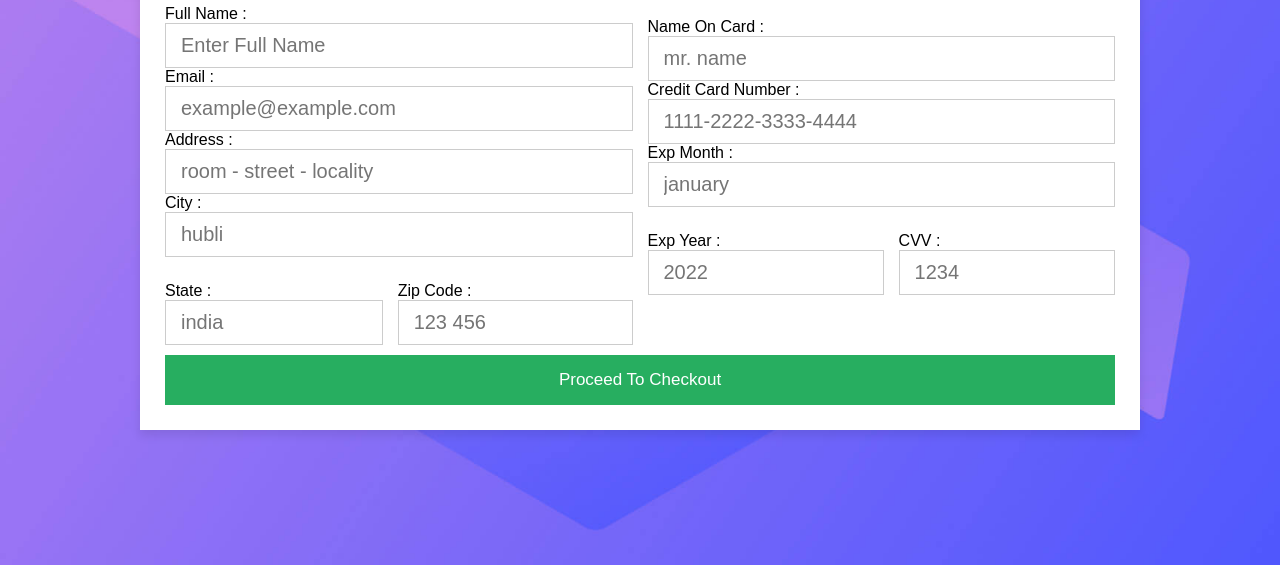
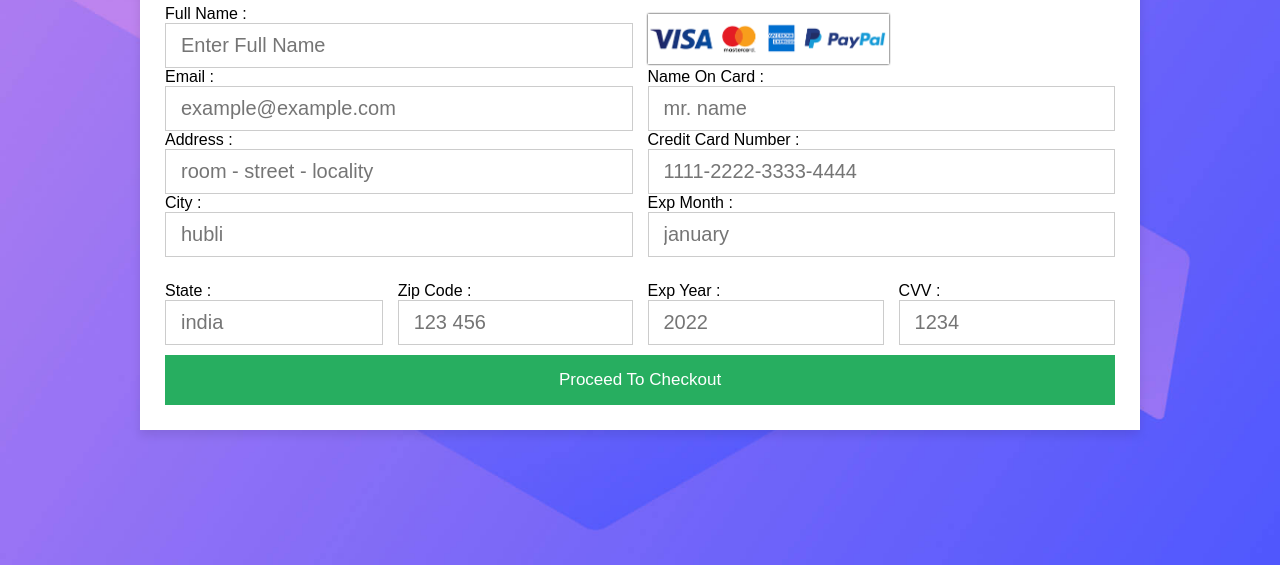
Before and after one commit to Prasanna-koppal/NFT, a plain HTML site: page Paymentform.html in a window 1280 px wide. Shown: the part 235-800 px from the top of the page. Drawn offline with Linux system fonts and the light colour scheme.

Commit message:
Update Paymentform.html

```diff
--- a/Paymentform.html
+++ b/Paymentform.html
@@ -55,7 +55,7 @@
 
                     <div class="inputBox">
                         <span>cards accepted :</span><br>
-                        <img src="images/download.png" alt="">
+                        <img src="download.png" alt="">
                     </div>
                     <div class="inputBox">
                         <span>name on card :</span>
```
